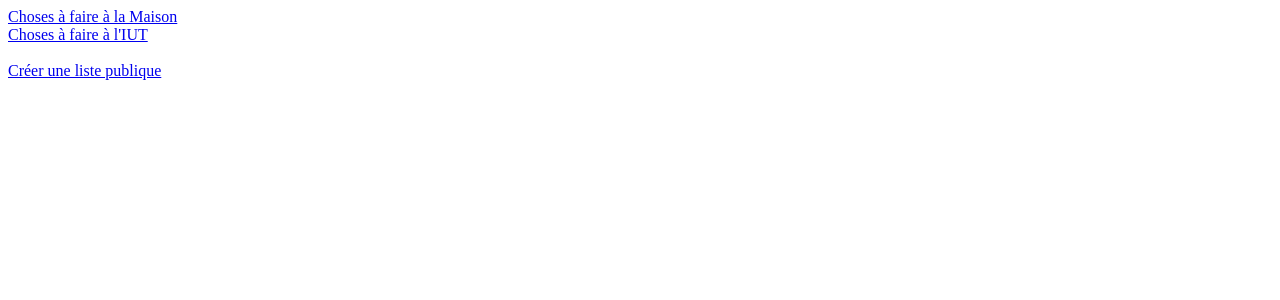
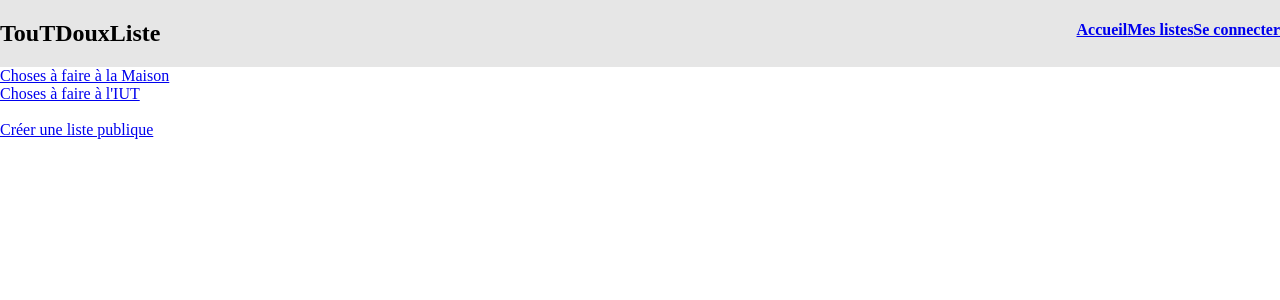
Before and after one commit to TEDDAC/ToutDouxListe, a PHP site: page / in a window 1280 px wide. Shown: the top 300 px of the page. Run offline with PHP 8.4, Linux system fonts and the light colour scheme; the visitor is signed in with stand-in values (Sample User, id 1); data comes from the database, SQL or seed files in the repository.

Commit message:
css marche pas mais le header est sur toutes les pages

```diff
--- a/views/ajoutEditTache.php
+++ b/views/ajoutEditTache.php
@@ -1,9 +1,11 @@
 <html lang="fr" dir="ltr">
 <head>
     <meta charset="utf-8">
+	<link rel="stylesheet" href="views/style.css">
     <title>Tâches</title>
 </head>
 <body>
+	<?php require("views/header.php"); ?>
     <div class="taskform">
         <form class="formtask" action="index.php?action=<?= isset($tache) ? "updateTask" : "addTask" ?>&<?= isset($tache) ? "id=".$tache->get_id() : "idListe=".$_GET["idListe"] ?>" method="POST">
                 <input type="checkbox" name="fait" value="vrai" <?php if(isset($tache)){ if($tache->isDone()) echo "checked"; } ?>>
--- a/views/erreur.php
+++ b/views/erreur.php
@@ -1,9 +1,11 @@
 <html lang="fr" dir="ltr">
 <head>
     <meta charset="utf-8">
+	<link rel="stylesheet" href="views/style.css">
     <title>Aie !</title>
 </head>
 <body>
+	<?php require("views/header.php"); ?>
     <div class="error">
         <h3>Aie !  :'(</h3>
         <p>
--- a/views/formAddEditList.php
+++ b/views/formAddEditList.php
@@ -1,9 +1,11 @@
 <html lang="fr" dir="ltr">
 <head>
     <meta charset="utf-8">
+	<link rel="stylesheet" href="views/style.css">
     <title>Tâches</title>
 </head>
 <body>
+	<?php require("views/header.php"); ?>
     <div class="taskform">
         <form class="formtask" action="index.php?action=<?= isset($liste) ? "editPublicList&idListe=".$liste->get_id() : "addPublicList" ?>" method="POST">
                 <input type="text" name="titre" placeholder="Ma liste" <?php if(isset($liste)) echo('value="'.$liste->get_titre()).'"'; ?>>
--- /dev/null
+++ b/views/header.php
@@ -0,0 +1,15 @@
+<header>
+	<h2>TouTDouxListe</h2>
+	<nav>
+		<div class="navlink"><h4><a href="index.php">Accueil</a></h4></div>
+		<?php
+		if(isset($_SESSION["login"]) and $_SESSION["login"]){ ?>
+			<div class="navlink"><h4><a href="index.php?action=showPrivateList&idUser=<?= $_SESSION["login"] ?>">Mes listes</a></h4></div>
+			<div class="navlink"><h4><a href="index.php?action=login">Se connecter</a></h4></div>
+		<?php
+		} else {
+			?> <div class="navlink"><h4><a href="index.php?action=logout">Se deconnecter</a></h4></div> <?php
+		}
+		?>
+	</nav>
+</header>
--- a/views/login.php
+++ b/views/login.php
@@ -3,9 +3,11 @@
 <html lang="fr" dir="ltr">
 <head>
     <meta charset="utf-8">
+	<link rel="stylesheet" href="views/style.css">
     <title>Login - Sing Up</title>
 </head>
 <body>
+	<?php require("views/header.php"); ?>
     <div class="div_signup">
         <h3>Log in to ToutDouxListe</h3>
         <form class="form_log" action="login.php" method="POST">
--- a/views/showList.php
+++ b/views/showList.php
@@ -1,8 +1,11 @@
 <html>
 <head>
-    <title>Ma page</title>
+    <meta charset="utf-8">
+	<link rel="stylesheet" href="views/style.css">
+    <title>Home</title>
 </head>
 <body>
+	<?php require("views/header.php"); ?>
     <?php
     foreach($listes as $liste){
 	?>
--- a/views/showTask.php
+++ b/views/showTask.php
@@ -1,8 +1,11 @@
 <html>
 <head>
+    <meta charset="utf-8">
+	<link rel="stylesheet" href="views/style.css">
     <title>Ma page</title>
 </head>
 <body>
+	<?php require("views/header.php"); ?>
 	<h2><?= $liste->get_titre() ?></h2>
 	<p><?= $liste->get_description() ?></p>
     <?php
--- a/views/signup.php
+++ b/views/signup.php
@@ -2,10 +2,12 @@
 <html lang="fr" dir="ltr">
 <head>
     <meta charset="utf-8">
+	<link rel="stylesheet" href="views/style.css">
     <title>Login - Sing Up</title>
 </head>
 
 <body>
+	<?php require("views/header.php"); ?>
     <div class="div_signup">
         <h3>Want to register on ToutDouxListe?</h3>
         <?php //index.php?action=signup //$_SERVER['PHP_SELF'] Lui même ne marche pas?>
--- /dev/null
+++ b/views/style.css
@@ -0,0 +1,20 @@
+body{
+	margin: auto;
+}
+
+header{
+	display: flex;
+	flex-direction: row;
+	justify-content: space-between;
+	background-color: rgb(230, 230, 230);
+}
+
+nav{
+	display: flex;
+	flex-direction: row;
+}
+
+.navlink{
+	vertical-align: middle;
+	margin: 10px,5px,10px,5px;
+}
```
